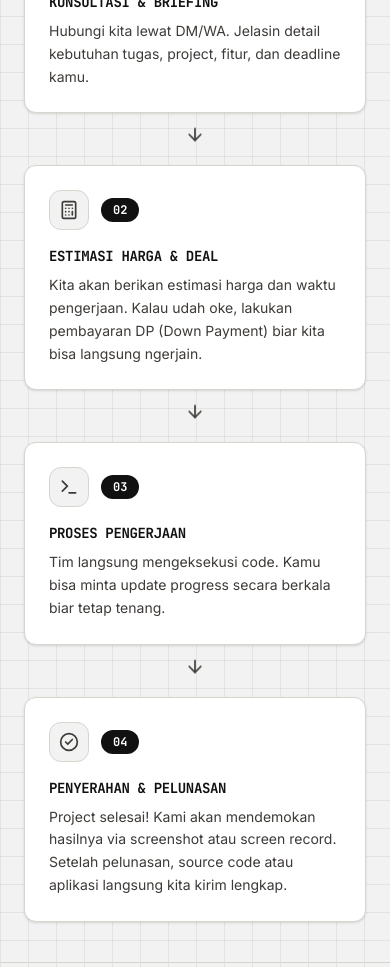
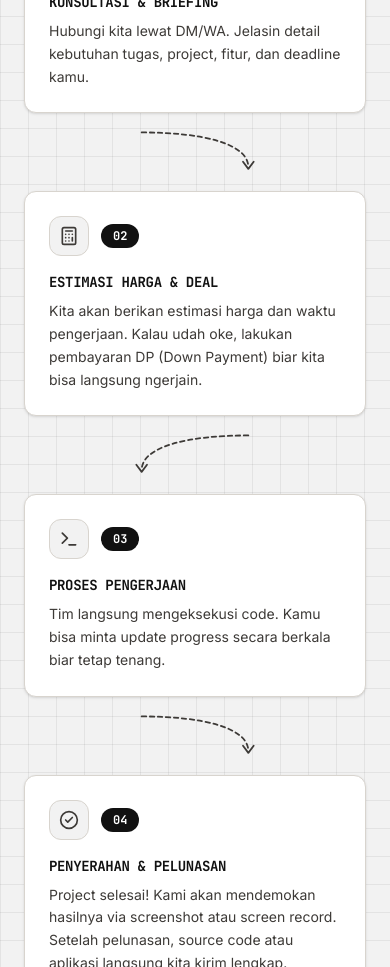
Before and after one commit to Asael25/codevela-website, a Next.js app: page / in a window 390 px wide. Shown: the part 2000-2967 px from the top of the page. Built offline with nearby package versions, Linux system fonts and the light colour scheme.

Commit message:
Update UI Panah How To Order

```diff
--- a/src/components/sections/Process.tsx
+++ b/src/components/sections/Process.tsx
@@ -2,7 +2,7 @@
 
 import { motion } from "framer-motion";
 import { PROCESS_STEPS } from "@/lib/data";
-import { MessageSquareCode, Calculator, Terminal, CheckCircle2, LucideIcon, ArrowDown } from "lucide-react";
+import { MessageSquareCode, Calculator, Terminal, CheckCircle2, LucideIcon } from "lucide-react";
 
 const ICON_MAP: Record<string, LucideIcon> = {
     MessageSquareCode,
@@ -68,16 +68,11 @@ export default function Process() {
                     </div>
 
                     {/* CONNECTOR 01 → 02 (right) */}
-                    <div className="my-2 flex justify-center md:-my-3 relative z-10">
-                        <div className="hidden md:flex items-center justify-center py-2 text-base-gray-dark">
-                            <svg width="180" height="54" viewBox="0 0 180 54" fill="none">
+                    <div className="my-2 md:-my-3 flex justify-center items-center relative z-10 text-base-gray-dark py-1">
+                        <svg width="180" height="54" viewBox="0 0 180 54" fill="none" className="max-w-[160px] md:max-w-none">
                             <path d="M 30 5 C 100 5, 150 18, 150 44" stroke="currentColor" strokeWidth="2" strokeDasharray="5 4" strokeLinecap="round" />
                             <path d="M 144 38 L 150 46 L 156 38" stroke="currentColor" strokeWidth="2" strokeLinecap="round" strokeLinejoin="round" />
                         </svg>
-                        </div>
-                        <div className="flex md:hidden text-base-gray-dark py-2">
-                            <ArrowDown className="w-5 h-5 animate-bounce" />
-                        </div>
                     </div>
 
                     {/* STEP 02 — RIGHT */}
@@ -107,16 +102,11 @@ export default function Process() {
                     </div>
 
                     {/* CONNECTOR 02 → 03 (left) */}
-                    <div className="my-2 flex justify-center md:-my-3 relative z-10">
-                        <div className="hidden md:flex items-center justify-center py-2 text-base-gray-dark">
-                            <svg width="180" height="54" viewBox="0 0 180 54" fill="none">
+                    <div className="my-2 md:-my-3 flex justify-center items-center relative z-10 text-base-gray-dark py-1">
+                        <svg width="180" height="54" viewBox="0 0 180 54" fill="none" className="max-w-[160px] md:max-w-none">
                             <path d="M 150 5 C 80 5, 30 18, 30 44" stroke="currentColor" strokeWidth="2" strokeDasharray="5 4" strokeLinecap="round" />
                             <path d="M 24 38 L 30 46 L 36 38" stroke="currentColor" strokeWidth="2" strokeLinecap="round" strokeLinejoin="round" />
                         </svg>
-                        </div>
-                        <div className="flex md:hidden text-base-gray-dark py-2">
-                            <ArrowDown className="w-5 h-5 animate-bounce" />
-                        </div>
                     </div>
 
                     {/* STEP 03 — LEFT */}
@@ -146,16 +136,11 @@ export default function Process() {
                     </div>
 
                     {/* CONNECTOR 03 → 04 (right) */}
-                    <div className="my-2 flex justify-center md:-my-3 relative z-10">
-                        <div className="hidden md:flex items-center justify-center py-2 text-base-gray-dark">
-                            <svg width="180" height="54" viewBox="0 0 180 54" fill="none">
+                    <div className="my-2 md:-my-3 flex justify-center items-center relative z-10 text-base-gray-dark py-1">
+                        <svg width="180" height="54" viewBox="0 0 180 54" fill="none" className="max-w-[160px] md:max-w-none">
                             <path d="M 30 5 C 100 5, 150 18, 150 44" stroke="currentColor" strokeWidth="2" strokeDasharray="5 4" strokeLinecap="round" />
                             <path d="M 144 38 L 150 46 L 156 38" stroke="currentColor" strokeWidth="2" strokeLinecap="round" strokeLinejoin="round" />
                         </svg>
-                        </div>
-                        <div className="flex md:hidden text-base-gray-dark py-2">
-                            <ArrowDown className="w-5 h-5 animate-bounce" />
-                        </div>
                     </div>
 
                     {/* STEP 04 — RIGHT */}
```
Lines whose indentation alone changed are shown as unchanged.
